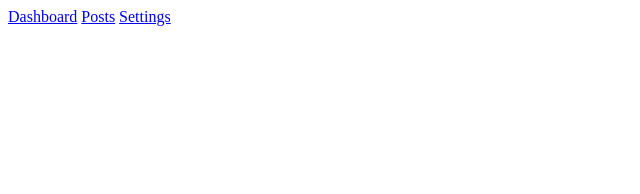
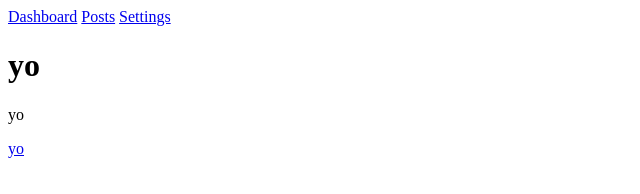
Before and after one commit to jSodonnell66/vanilla-spa, a website with bundled scripts: page frontend/index.html in a window 1280 px wide. Shown: the full height of the page, 0-640 px from the left. Built offline with nearby package versions, Linux system fonts and the light colour scheme.

Commit message:
correction to render the view to #app elelment in index.js

```diff
--- a/frontend/index.html
+++ b/frontend/index.html
@@ -11,7 +11,7 @@
       <a href="/posts" class="nav__link" data-link>Posts</a>
       <a href="/settings" class="nav__link" data-link>Settings</a>
     </nav>
-    <div id="#app"></div>
+    <div id="app"></div>
     <script type="module" src="/static/js/index.js"></script>
   </body>
 </html>
--- a/frontend/static/js/index.js
+++ b/frontend/static/js/index.js
@@ -30,8 +30,8 @@
   }
 
   const view = new match.route.view();
-
-  document.querySelector("#app").innerHTML = await view.getHtml();
+  const appElement = document.querySelector("#app");
+  appElement.innerHTML = await view.getHtml();
 };
 
 window.addEventListener("popstate", router);
@@ -46,3 +46,5 @@
 
   router();
 });
+
+export default router; // Export the router function for reuse if needed
```
